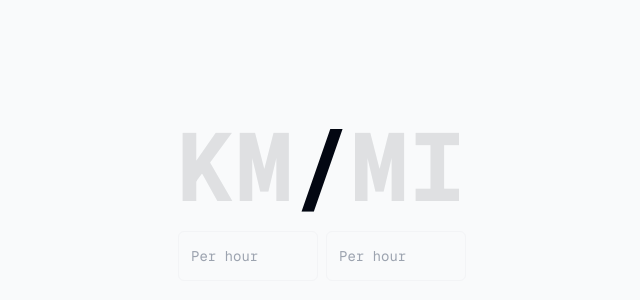
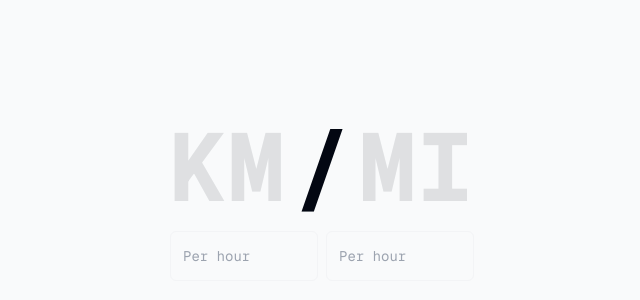
Before and after one commit to sambecker/km-mi, a Next.js app: page / in a window 1280 px wide. Shown: the part 184-484 px from the top of the page, without its empty margins (318-958 px from the left). Built offline with nearby package versions, Linux system fonts and the light colour scheme.

Commit message:
Introduce arrows

```diff
--- a/components/ClientHeader.tsx
+++ b/components/ClientHeader.tsx
@@ -4,9 +4,9 @@ import { useAppState } from '@/state';
 import { twMerge } from 'tailwind-merge';
 
 export default function ClientHeader() {
-  const { unit, values } = useAppState();
+  const { unit } = useAppState();
 
-  const renderFadingSegment = (text: string, shouldFade: boolean) =>
+  const renderFadingSegment = (text: string, shouldFade?: boolean) =>
     <span className={twMerge(
       'transition-opacity duration-300',
       shouldFade && 'opacity-10',
@@ -15,9 +15,9 @@ export default function ClientHeader() {
     </span>;
 
   return (
-    <div>
+    <div className="flex gap-2">
       {renderFadingSegment('KM', unit !== 'km')}
-      {renderFadingSegment('/', values == undefined)}
+      {renderFadingSegment(unit === 'km' ? '→' : unit === 'mi' ? '←' : '/')}
       {renderFadingSegment('MI', unit !== 'mi')}
     </div>
   );
```
